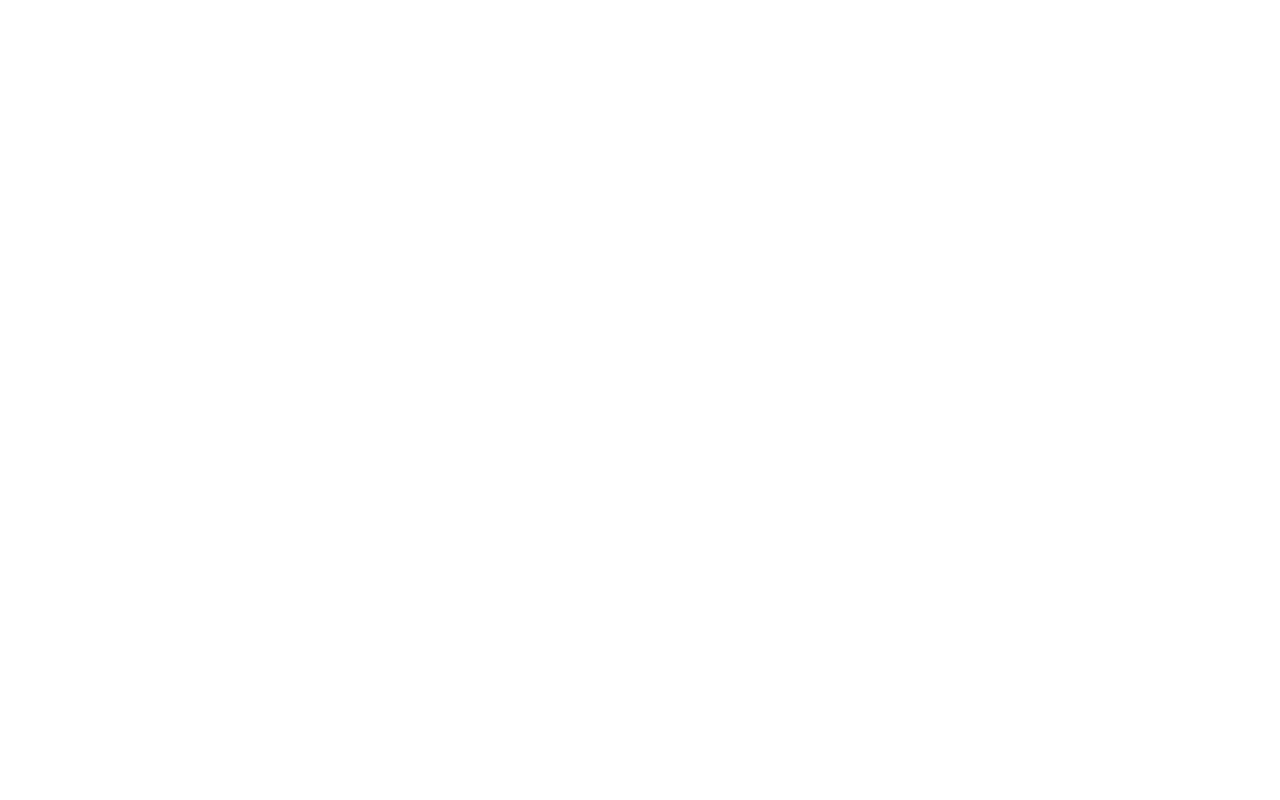
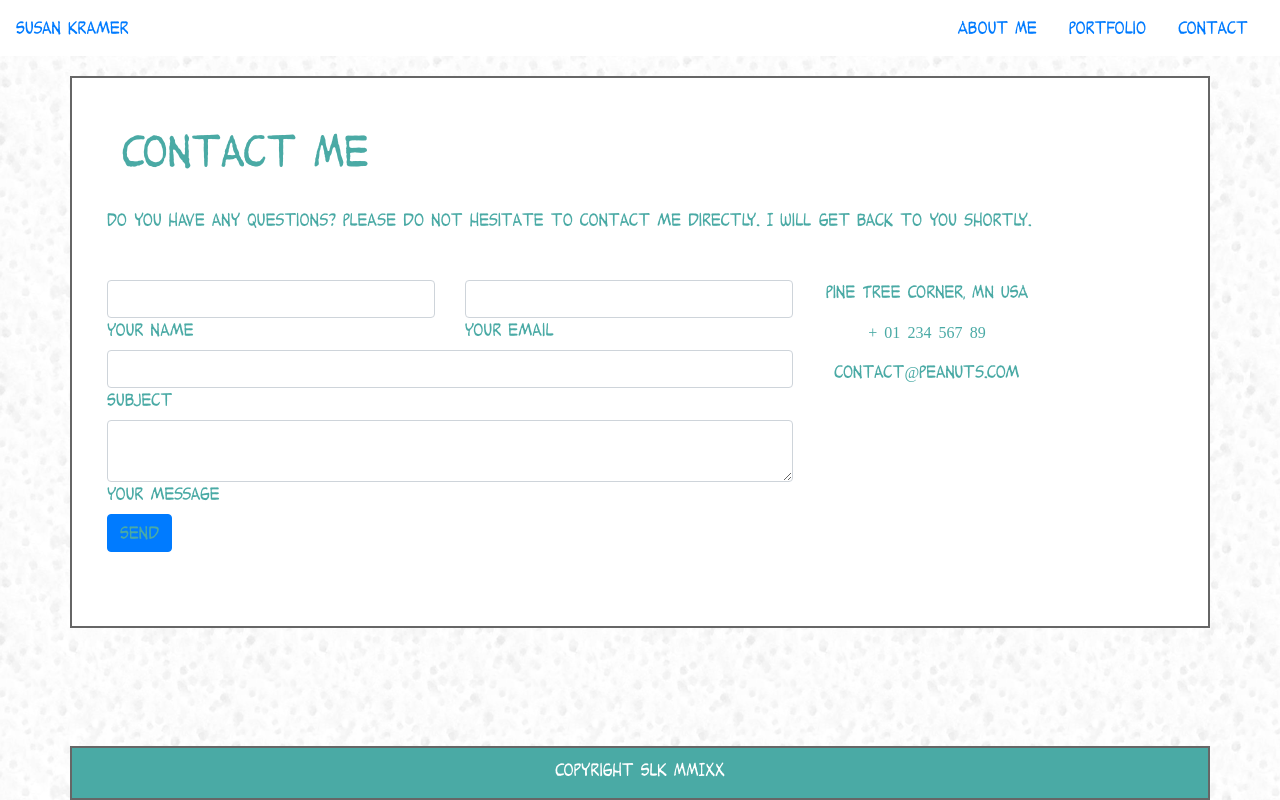
Before and after one commit to Sooze16/Bootstrap-Portfolio, a plain HTML site: page contact.html in a window 1280 px wide. Drawn offline with nearby package versions, Linux system fonts and the light colour scheme.

Commit message:
contact added

```diff
--- /dev/null
+++ b/assets/css/bootstrap.css
@@ -0,0 +1,61 @@
+ @font-face {
+    font-family: peanuts;
+    src: url(./PEANUTS_.TTF)
+
+}
+
+
+body {
+    background-image: url(../css/wet_snow/wet_snow.png);
+font-family: peanuts;
+}
+
+
+.my-nav {
+    background-color:#ffffff;
+    color:color #4aaaa5;
+
+}
+
+.name {color:#ffffff;
+background-color: #4aaaa5;
+padding: 2px;
+
+}
+
+.my-ni {color: #666666;
+border-right: 2px sol #666666;
+
+}
+
+.bio-box {
+    background-color: #ffffff;
+    margin-top: 20px;
+    padding: 50px;
+    color: #4aaaa5;
+    border: 2px solid #666666;
+}
+
+.thumbnail {border: 2px solid #666666;
+
+}
+
+.portfolio-box {
+    background-color: #ffffff;
+    margin-top: 20px;
+    padding: 50px;
+    color: #4aaaa5;
+    border: 2px solid #666666;
+}
+
+.my-footer {color: #ffffff;
+text-align: center;
+border: 2px solid #666666;
+background-color: #4aaaa5;
+padding-top: 10px;
+
+}
+
+btn-primary {color: orange;
+
+}
--- a/contact.html
+++ b/contact.html
@@ -0,0 +1,161 @@
+<!DOCTYPE html>
+<html lang="en">
+<head>
+    <meta charset="UTF-8">
+    <meta name="viewport" content="width=device-width, initial-scale=1.0">
+    <meta http-equiv="X-UA-Compatible" content="ie=edge">
+    <title>Bootstrap Bio</title>
+
+
+
+    <link rel="stylesheet" href="https://stackpath.bootstrapcdn.com/bootstrap/4.3.1/css/bootstrap.min.css" integrity="sha384-ggOyR0iXCbMQv3Xipma34MD+dH/1fQ784/j6cY/iJTQUOhcWr7x9JvoRxT2MZw1T" crossorigin="anonymous">
+
+    <link rel="stylesheet" type="text/css" href="./assets/css/bootstrap.css">
+
+    <link rel="stylesheet" type="text/css" href="assets/css/PEANUTS_.TTF">
+
+
+
+</head>
+<body>
+
+    <nav class="navbar my-nav">
+        <a href="# class="name">Susan Kramer</a>
+
+        <ul class="nav justify-content-end">
+
+                <li class="nav-item">
+                  <a class="nav-link active" href="index.html">About Me</a>
+                </li>
+                <li class="nav-item">
+                  <a class="nav-link" href="portfolio.html">Portfolio</a>
+                </li>
+                <li class="nav-item">
+                  <a class="nav-link" href="contact.html">Contact</a>
+                </li>
+
+                </li>
+              </ul>
+
+              </nav>
+
+              <div class="container portfolio-box">
+                    <div class ="row">
+                          <div class=col-sm-12>
+                            <div class="page-header">
+                               <h1>Contact Me</h1>
+                             </div>
+                    </div>
+<!--Section: Contact v.2-->
+<section class="mb-4">
+
+        <!--Section heading-->
+        <h2 class="h1-responsive font-weight-bold text-center my-4"></h2>
+        <!--Section description-->
+        <p class="text-center w-responsive mx-auto mb-5">Do you have any questions? Please do not hesitate to contact me directly. I will get back to you shortly.</p>
+
+        <div class="row">
+
+            <!--Grid column-->
+            <div class="col-md-9 mb-md-0 mb-5">
+                <form id="contact-form" name="contact-form" action="mail.php" method="POST">
+
+                    <!--Grid row-->
+                    <div class="row">
+
+                        <!--Grid column-->
+                        <div class="col-md-6">
+                            <div class="md-form mb-0">
+                                <input type="text" id="name" name="name" class="form-control">
+                                <label for="name" class="">Your name</label>
+                            </div>
+                        </div>
+                        <!--Grid column-->
+
+                        <!--Grid column-->
+                        <div class="col-md-6">
+                            <div class="md-form mb-0">
+                                <input type="text" id="email" name="email" class="form-control">
+                                <label for="email" class="">Your email</label>
+                            </div>
+                        </div>
+                        <!--Grid column-->
+
+                    </div>
+                    <!--Grid row-->
+
+                    <!--Grid row-->
+                    <div class="row">
+                        <div class="col-md-12">
+                            <div class="md-form mb-0">
+                                <input type="text" id="subject" name="subject" class="form-control">
+                                <label for="subject" class="">Subject</label>
+                            </div>
+                        </div>
+                    </div>
+                    <!--Grid row-->
+
+                    <!--Grid row-->
+                    <div class="row">
+
+                        <!--Grid column-->
+                        <div class="col-md-12">
+
+                            <div class="md-form">
+                                <textarea type="text" id="message" name="message" rows="2" class="form-control md-textarea"></textarea>
+                                <label for="message">Your message</label>
+                            </div>
+
+                        </div>
+                    </div>
+                    <!--Grid row-->
+
+                </form>
+
+                <div class="text-center text-md-left">
+                    <a class="btn btn-primary" onclick="document.getElementById('contact-form').submit();">Send</a>
+                </div>
+                <div class="status"></div>
+            </div>
+            <!--Grid column-->
+
+            <!--Grid column-->
+            <div class="col-md-3 text-center">
+                <ul class="list-unstyled mb-0">
+                    <li><i class="fas fa-map-marker-alt fa-2x"></i>
+                        <p>Pine Tree Corner, MN USA</p>
+                    </li>
+
+                    <li><i class="fas fa-phone mt-4 fa-2x"></i>
+                        <p>+ 01 234 567 89</p>
+                    </li>
+
+                    <li><i class="fas fa-envelope mt-4 fa-2x"></i>
+                        <p>contact@Peanuts.com</p>
+                    </li>
+                </ul>
+            </div>
+            <!--Grid column-->
+
+        </div>
+
+    </section>
+    <!--Section: Contact v.2-->
+    <footer class="fixed-bottom">
+            <div class="container my-footer">
+                <div class="row">
+                    <div class="col-md-12">
+                        <p>Copyright SLK MMIXX</p>
+                    </div>
+                </div>
+            </div>
+        </footer>
+
+
+
+
+        <script src="https://code.jquery.com/jquery-3.3.1.slim.min.js" integrity="sha384-q8i/X+965DzO0rT7abK41JStQIAqVgRVzpbzo5smXKp4YfRvH+8abtTE1Pi6jizo" crossorigin="anonymous"></script>
+        <script src="https://cdnjs.cloudflare.com/ajax/libs/popper.js/1.14.7/umd/popper.min.js" integrity="sha384-UO2eT0CpHqdSJQ6hJty5KVphtPhzWj9WO1clHTMGa3JDZwrnQq4sF86dIHNDz0W1" crossorigin="anonymous"></script>
+        <script src="https://stackpath.bootstrapcdn.com/bootstrap/4.3.1/js/bootstrap.min.js" integrity="sha384-JjSmVgyd0p3pXB1rRibZUAYoIIy6OrQ6VrjIEaFf/nJGzIxFDsf4x0xIM+B07jRM" crossorigin="anonymous"></script>
+        </body>
+        </html>
```
Also changed, not shown: index.html (+78 -2 lines), portfolio.html (+195 -0 lines), assets/css/PEANUTS_.TTF (added), assets/css/wet_snow/readme.txt (added), assets/css/wet_snow/wet_snow.png (added), assets/css/wet_snow/wet_snow_@2X.png (added), assets/images/6986.jpg (added), assets/images/Pic200.png (added), 1 other file.
